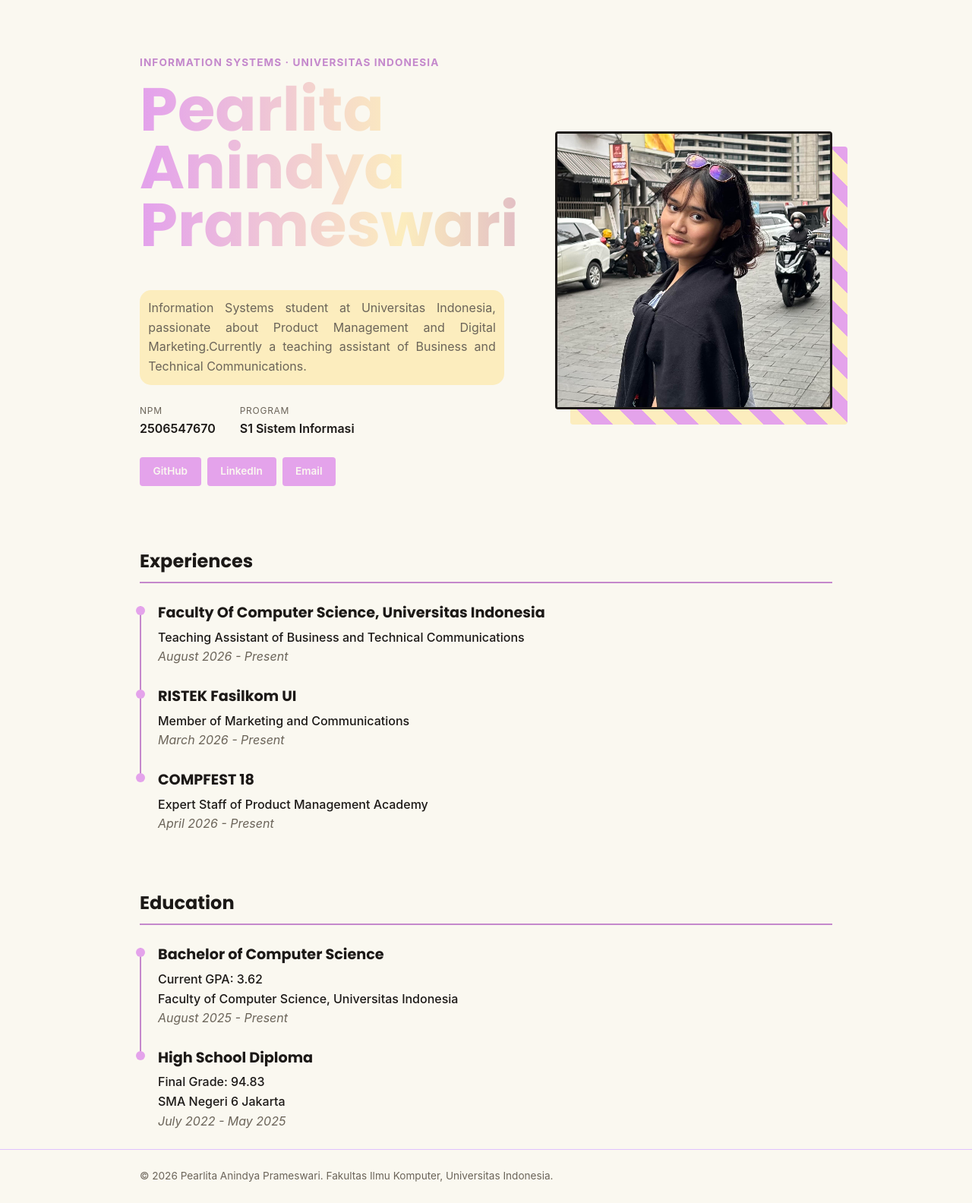
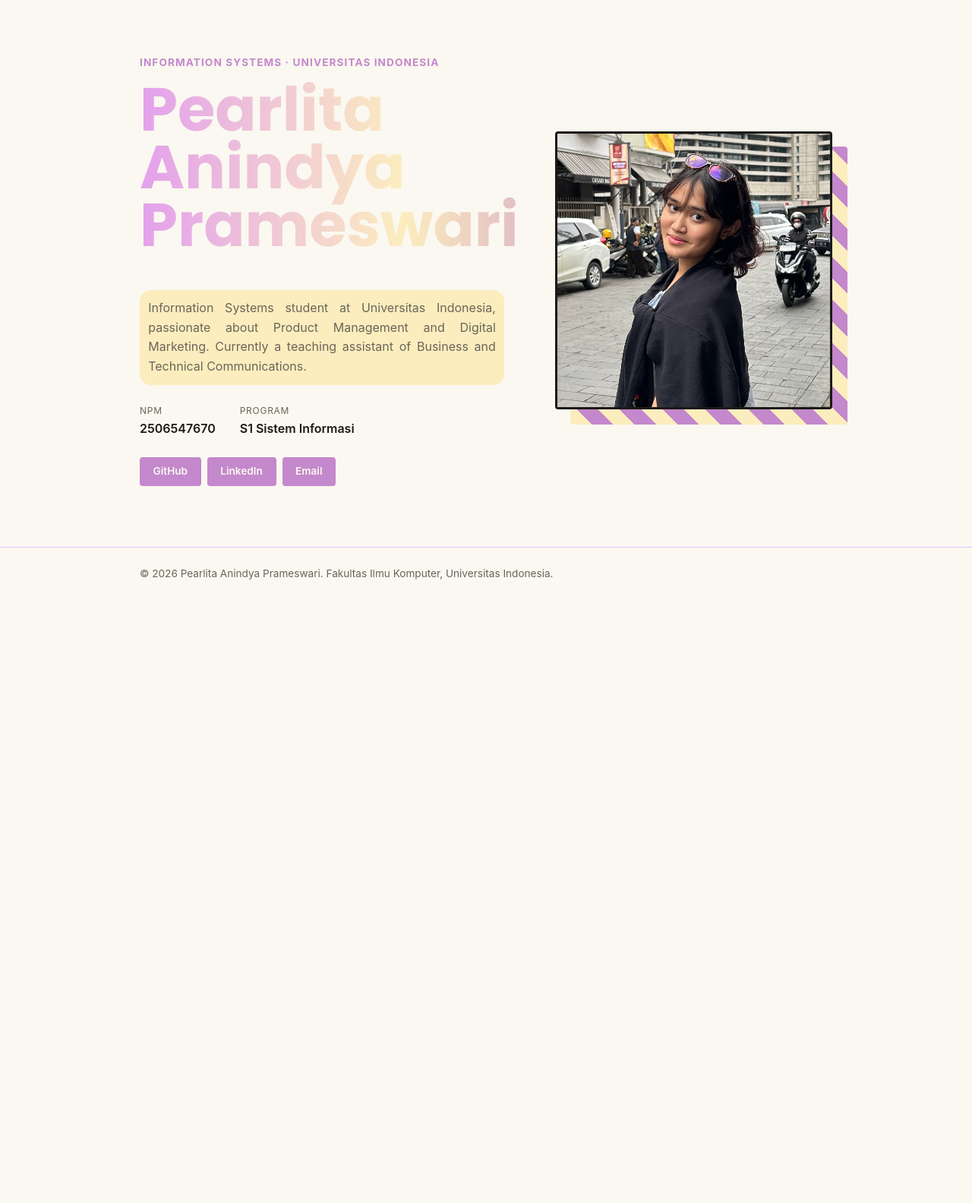
Before and after one commit to pearlitaanindya/myportofolio, a Django app: page / in a window 1280 px wide. Shown: the part 74-1658 px from the top of the page at 76% size. After the commit the page ends 837 px from the top, so only its background shows below. Run offline with Django 5.2, Linux system fonts and the light colour scheme.

Commit message:
fix: Update profile (index.html) and adjust index.html's CSS

```diff
--- a/main/views.py
+++ b/main/views.py
@@ -11,7 +11,7 @@ def show_main(request):
         "study_program": "S1 Sistem Informasi",
         "bio": (
             "Information Systems student at Universitas Indonesia, passionate about Product Management and Digital Marketing."
-            "Currently a teaching assistant of Business and Technical Communications."
+            " Currently a teaching assistant of Business and Technical Communications."
         ),
     }
     return render(request, "index.html", context)
--- a/static/css/style.css
+++ b/static/css/style.css
@@ -165,7 +165,7 @@ nav a:hover{
     font-weight: 600;
     text-decoration: none;
     color: var(--paper);
-    background-color: var(--accent);
+    background-color: var(--accent-dark);
     border-radius: var(--radius);
     padding: 0.5rem 1.1rem;
     transition: background-color 0.2s ease;
@@ -188,7 +188,7 @@ nav a:hover{
     left: 1.25rem;
     width: 100%;
     height: 100%;
-    background-color: var(--accent);
+    background-color: var(--accent-dark);
     background-image: repeating-linear-gradient(
         45deg,
         var(--fill) 0,
--- a/templates/index.html
+++ b/templates/index.html
@@ -15,8 +15,6 @@
         <div class="container">
             <a href="{% url 'main:show_main' %}" class="brand">{{ name }}</a>
             <nav>
-                <!-- <a href="#profile">Profile</a>
-                <a href="#experience">Experiences</a> -->
                 <a href="{% url 'main:show_main' %}">Profile</a>
                 <a href="{% url 'main:show_experience' %}">Experience</a>
                 <a href="{% url 'main:show_education' %}">Education</a>
@@ -54,46 +52,6 @@
                 </div>
             </div>
         </section>
-
-        <section class="experience" id ="experience">
-            <div class="container experiences">
-                <h2 class="section-title">Experiences</h2>
-                <div class="timeline-items", onclick="">
-                    <h3 class ="timeline-title">Faculty Of Computer Science, Universitas Indonesia</h3>
-                    <p class="timeline-subtitle">Teaching Assistant of Business and Technical Communications</p>
-                    <p class="timeline-period">August 2026 - Present</p>
-                </div>
-                <div class="timeline-items", onclick="">
-                    <h3 class="timeline-title">RISTEK Fasilkom UI</h3>
-                    <p class="timeline-subtitle">Member of Marketing and Communications</p>
-                    <p class="timeline-period">March 2026 - Present</p>
-                </div>
-                <div class="timeline-items", onclick="">
-                    <h3 class="timeline-title">COMPFEST 18</h3>
-                    <p class="timeline-subtitle">Expert Staff of Product Management Academy</p>
-                    <p class="timeline-period">April 2026 - Present</p>
-                </div>
-            </div>
-        </section>
-
-         <section class="education" id="education">
-            <div class="container educations">
-                <h2 class="section-title">Education</h2>
-                <div class="timeline-items", onclick="">
-                    <h3 class="timeline-title">Bachelor of Computer Science</h3>
-                    <p class="timeline-subtitle">Current GPA: 3.62</p>
-                    <p class="timeline-subtitle">Faculty of Computer Science, Universitas Indonesia</p>
-                    <p class="timeline-period">August 2025 - Present</p>
-                </div>
-                <div class="timeline-items", onclick="">
-                    <h3 class="timeline-title">High School Diploma</h3>
-                    <p class="timeline-subtitle">Final Grade: 94.83</p>
-                    <p class="timeline-subtitle">SMA Negeri 6 Jakarta</p>
-                    <p class="timeline-period">July 2022 - May 2025</p>
-                </div>
-            </div>
-        </section>
-
     </main>
 
     <footer class="site-footer">
```
